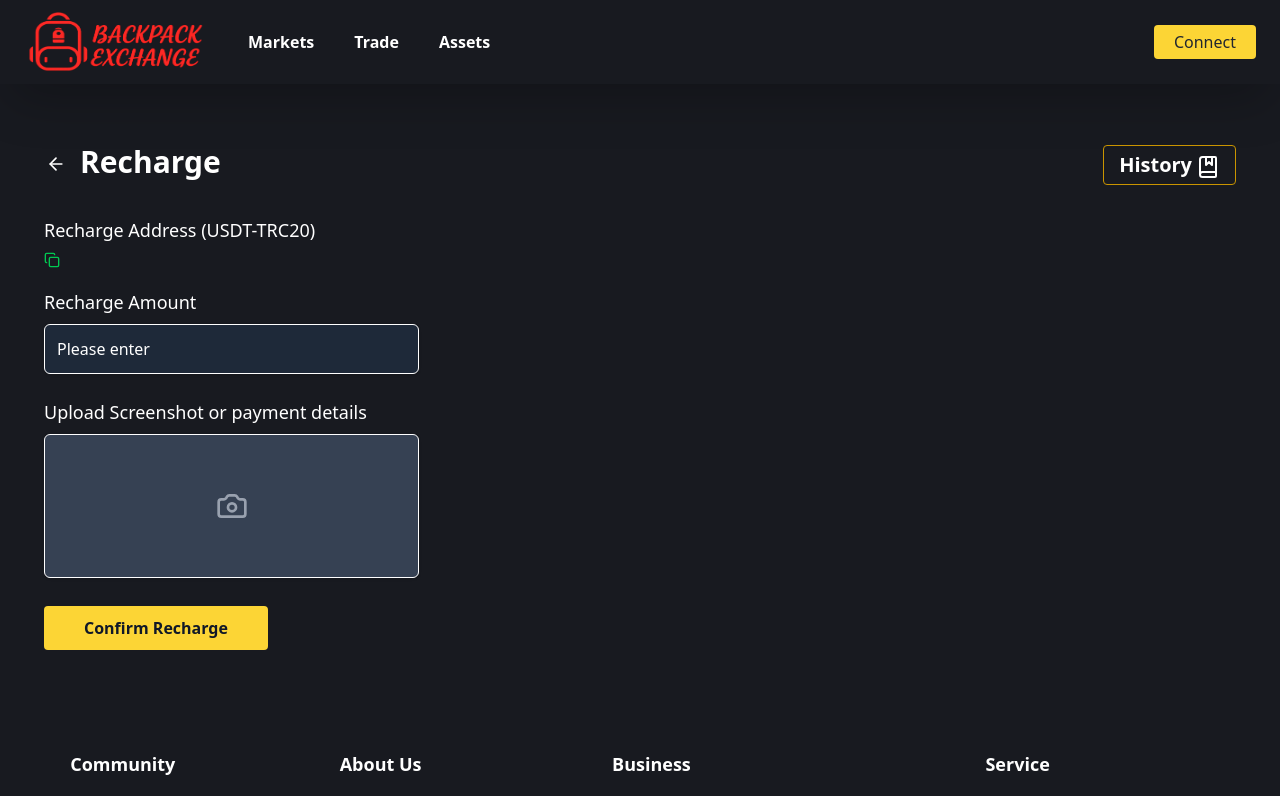
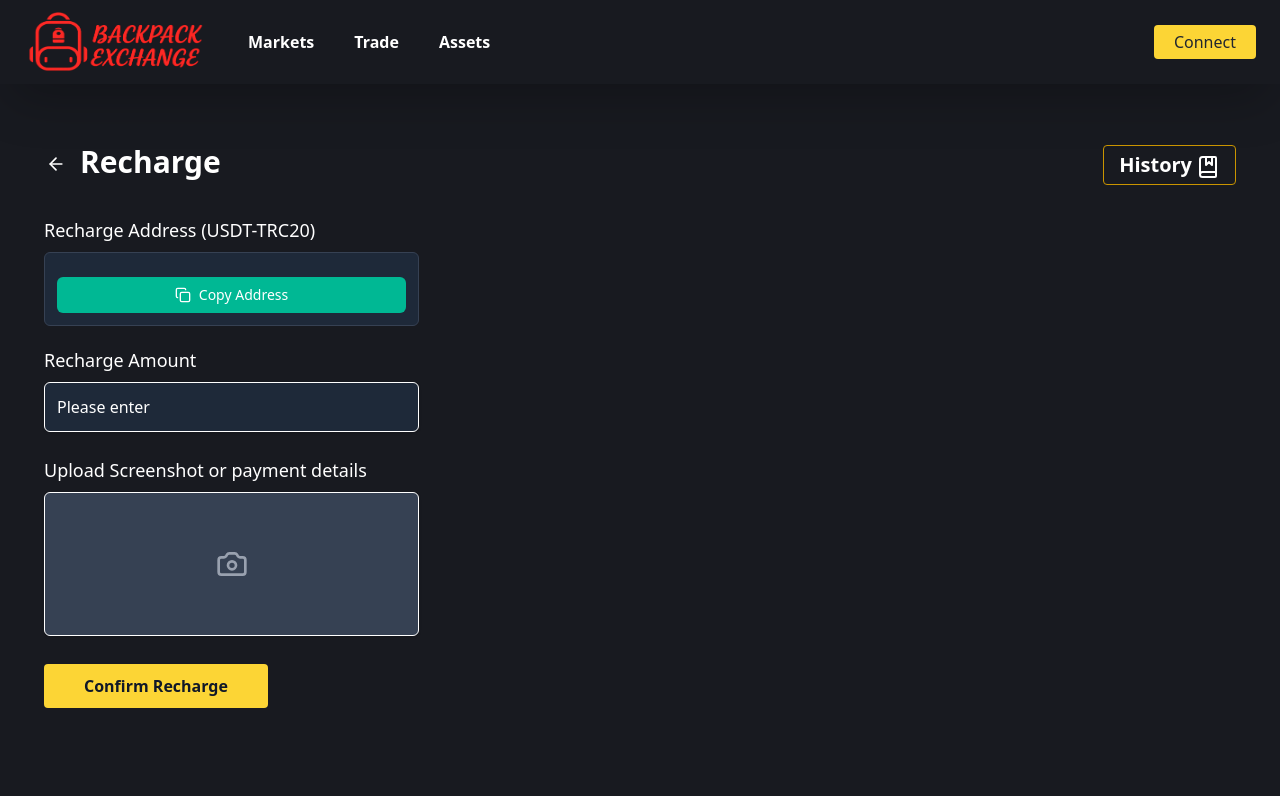
Before and after one commit to Chapterclose/backpack_next, a Next.js app: page /en/recharge-apply in a window 1280 px wide. Shown: the top 796 px of the page. Built offline with nearby package versions, Linux system fonts and the light colour scheme; no server answers.

Commit message:
refactor RechargeApply component layout and improve address copy functionality

```diff
--- a/app/[lang]/layout.jsx
+++ b/app/[lang]/layout.jsx
@@ -21,7 +21,7 @@ export default function RootLayout({ children }) {
   return (
     <html lang="en" suppressHydrationWarning className="dark:bg-dark dark:text-white">
       <body className={`${poppins.variable} antialiased`} suppressHydrationWarning>
-        <ThemeProvider attribute="class" defaultTheme="dark" enableSystem enableColorScheme>
+        <ThemeProvider attribute="class" defaultTheme="dark" forcedTheme="dark" enableColorScheme>
           <Context>
             <ClientLayout>
               {children}
--- a/app/[lang]/recharge-apply/page.jsx
+++ b/app/[lang]/recharge-apply/page.jsx
@@ -167,19 +167,22 @@ function RechargeApply() {
       )}
 
       {/* Address + Copy */}
-      <div className="mt-5 mb-5 relative">
+      <div className="mt-5 mb-5 md:max-w-[375px]">
         <h4 className="text-lg mb-2 block font-medium dark:text-white">
           Recharge Address ({networkType})
         </h4>
-        <p className="flex items-center gap-x-3 dark:text-white text-gray-900 text-[14px] lg:text-base tracking-wide">
-          {rechargeAddress}
-          <Copy className="text-green-500 cursor-pointer w-4 h-4" onClick={copyToClipboard} />
-          {copiedMessage && (
-            <span className="absolute top-2 left-[270px] lg:left-[350px] bg-green-500 text-white text-xs px-2 py-1 rounded whitespace-nowrap z-10">
-              Copied!
-            </span>
-          )}
-        </p>
+        <div className="flex flex-col gap-3 bg-gray-50 dark:bg-gray-800 p-3 rounded-md border border-gray-200 dark:border-gray-700">
+          <p className="dark:text-white text-gray-900 text-[14px] lg:text-base tracking-wide break-all">
+            {rechargeAddress}
+          </p>
+          <button
+            onClick={copyToClipboard}
+            className="flex items-center justify-center gap-2 bg-[#00B894] hover:bg-[#009b7c] text-white px-4 py-2 rounded-md transition-colors w-full"
+          >
+            <Copy className="w-4 h-4" />
+            <span className="text-sm font-medium">{copiedMessage ? "Copied!" : "Copy Address"}</span>
+          </button>
+        </div>
       </div>
 
       {/* Amount */}
```
